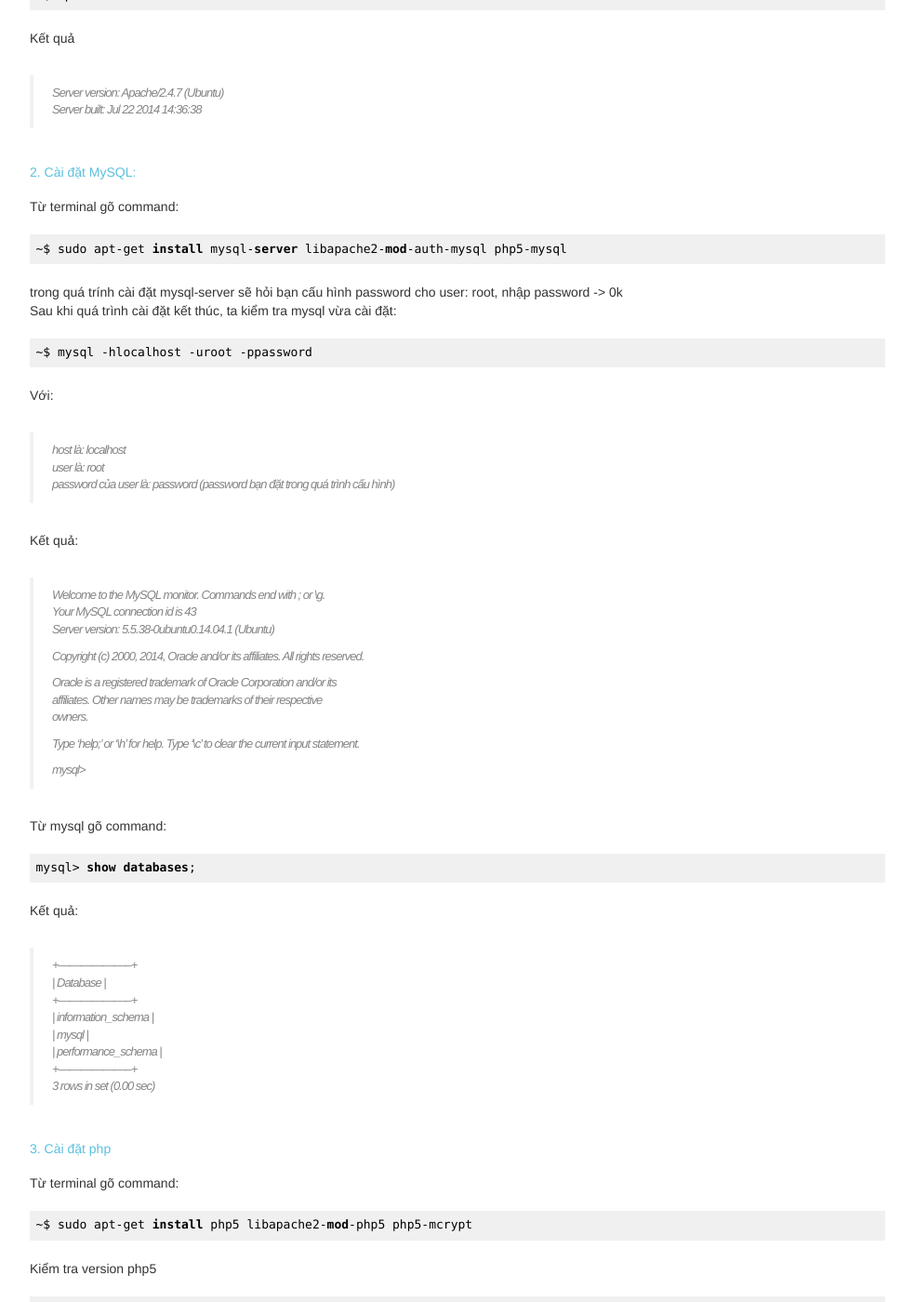
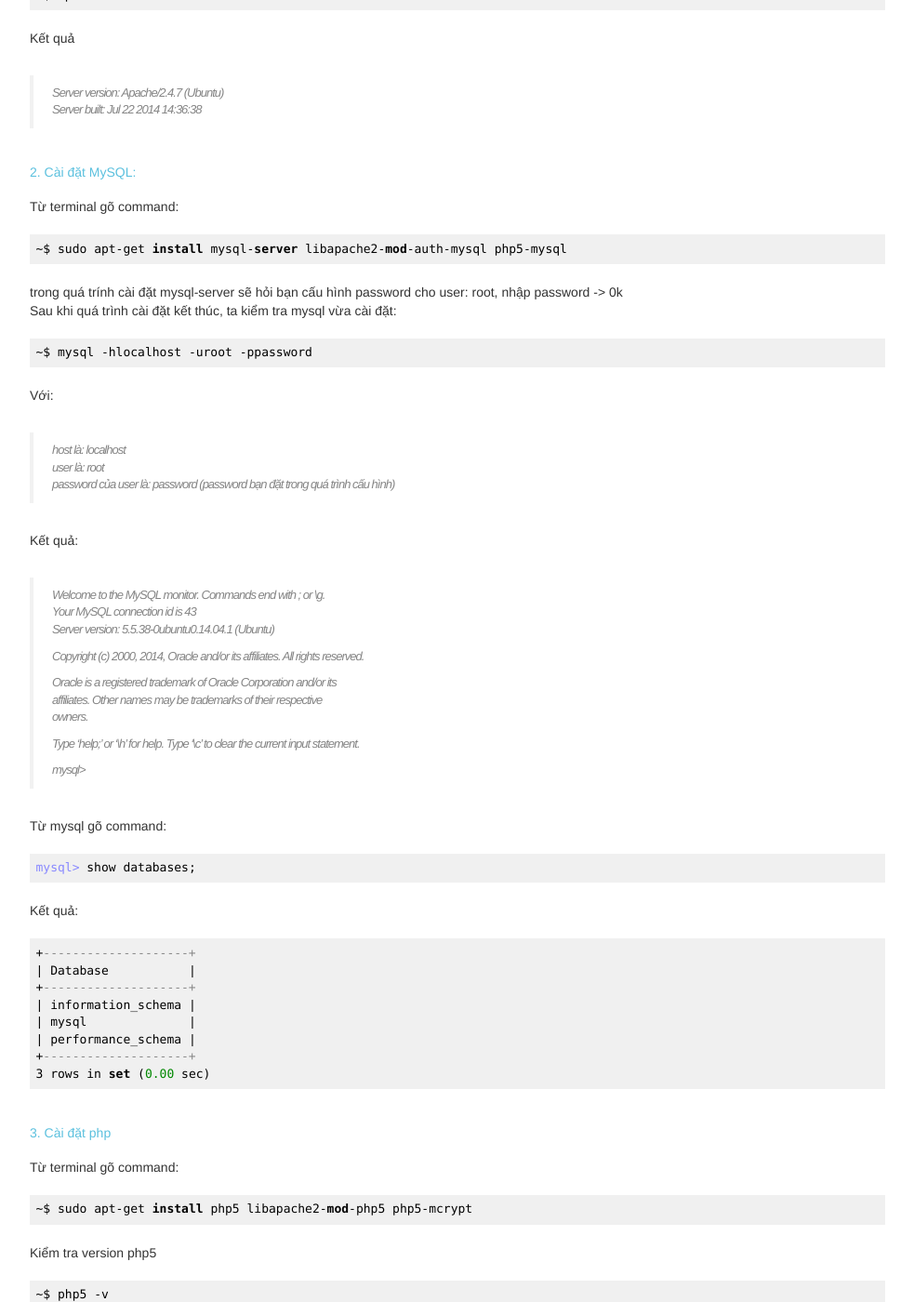
Before and after one commit to phanstasmal/phanstasmal.github.io, a Jekyll site: the page built from _posts/2014-09-17-setup-lamp-on-ubuntu.md, in a window 1280 px wide and 1400 px high, scrolled down 372 px. Shown: the whole window at 93% size, without its empty margins (243-1226 px from the left). Built offline with Jekyll 4.4.1, drawn with Linux system fonts in a browser that asks for light colours; Markdown is read by kramdown in place of the engine named in the settings; some of the changed text lies outside the part shown.

Commit message:
config highlight code

````diff
--- a/_config.yml
+++ b/_config.yml
@@ -11,7 +11,8 @@ twitter_username: phanstasmal
 github_username:  phanstasmal
 
 # Build settings
-markdown: kramdown
+markdown: redcarpet
 permalink: pretty
+highlighter: pygments
 
 image_avatar: https://avatars1.githubusercontent.com/u/7008520?s=460
--- a/_posts/2014-09-17-setup-lamp-on-ubuntu.md
+++ b/_posts/2014-09-17-setup-lamp-on-ubuntu.md
@@ -7,14 +7,17 @@ categories: mysql
 
 #####1. Cài đặt Apache:
 Mở terminal gõ command:
-{% highlight pycon %}
+
+```bash
 ~$ sudo apt-get update
 ~$ sudo apt-get install apache2
-{% endhighlight %}
+```
+
 Kiểm tra version cài đặt:
-{% highlight pycon %}
+
+```bash
 ~$ apache2 -v
-{% endhighlight %}
+```
 
 Kết quả
 
@@ -23,14 +26,17 @@ Kết quả
 
 #####2. Cài đặt MySQL:
 Từ terminal gõ command:
-{% highlight pycon %}
+
+```bash
 ~$ sudo apt-get install mysql-server libapache2-mod-auth-mysql php5-mysql
-{% endhighlight %}
+```
+
 trong quá trính cài đặt mysql-server sẽ hỏi bạn cấu hình password cho user: root, nhập password -> 0k
 Sau khi quá trình cài đặt kết thúc, ta kiểm tra mysql vừa cài đặt:
-{% highlight pycon %}
+
+```bash
 ~$ mysql -hlocalhost -uroot -ppassword
-{% endhighlight %}
+```
 
 Với:
 
@@ -55,30 +61,36 @@ Kết quả:
 > mysql>
 
 Từ mysql gõ command:
-{% highlight sql %}
+
+```bash
 mysql> show databases;
-{% endhighlight %}
+```
 
 Kết quả:
 
-> +--------------------+
-> | Database           |
-> +--------------------+
-> | information_schema |
-> | mysql              |
-> | performance_schema |
-> +--------------------+
-> 3 rows in set (0.00 sec)
+```sql
++--------------------+
+| Database           |
++--------------------+
+| information_schema |
+| mysql              |
+| performance_schema |
++--------------------+
+3 rows in set (0.00 sec)
+```
 
 #####3. Cài đặt php
 Từ terminal gõ command:
-{% highlight pycon %}
+
+```bash
 ~$ sudo apt-get install php5 libapache2-mod-php5 php5-mcrypt
-{% endhighlight %}
+```
+
 Kiểm tra version php5
-{% highlight pycon %}
+
+```bash
 ~$ php5 -v
-{% endhighlight %}
+```
 
 Kết quả:
 
@@ -89,9 +101,10 @@ Kết quả:
 
 #####4. Cài đặt PHP Module
 Từ terminal gõ command:
-{% highlight pycon %}
+
+```bash
 ~$ apt-cache search php5-
-{% endhighlight %}
+```
 
 Kết quả:
 
@@ -160,23 +173,30 @@ Kết quả:
 > php5-xhprof - Hierarchical Profiler for PHP5
 
 Chọn một trong số các module để cài đặt, cài đặt bằng cách:
-{% highlight pycon %}
+
+```bash
 ~$ sudo apt-get install <tên_module>
-{% endhighlight %}
+```
 
 #####Kiểm tra kết quả:
 Tạo file info.php trong `/var/www/` với nội dung:
-{% highlight php %}
+
+```bash
 <?php
 phpinfo();
 ?>
-{% endhighlight %}
+```
+
 Restart lại server apache2
-{% highlight pycon %}
+
+```bash
 ~$ sudo service apache2 restart
-{% endhighlight %}
+```
+
 Mở trình duyệt với
-{% highlight html %}
+
+```bash
 http://127.0.0.1/info.php
-{% endhighlight %}
+```
+
 xem kết quả.
````
